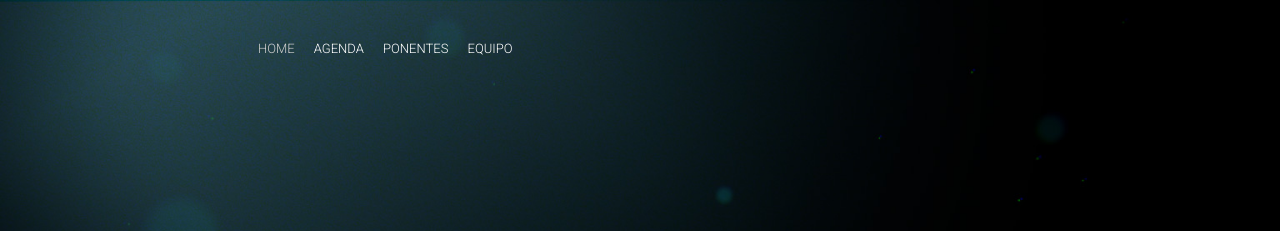
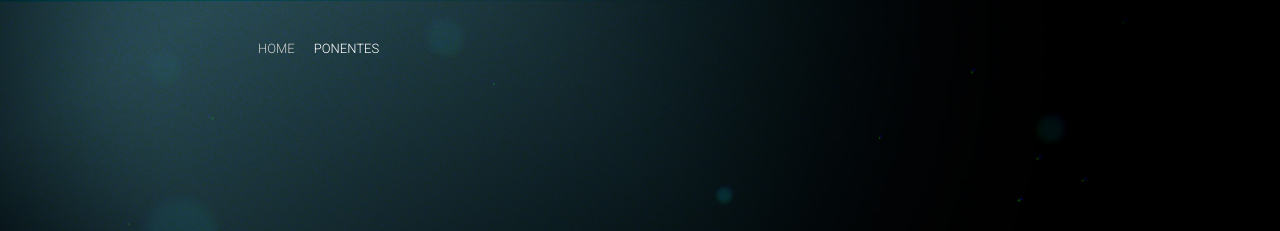
Before and after one commit to wtmalicante/wtmalicante.github.io, a Jekyll site: the page built from index.html, in a window 1280 px wide. Shown: the top 231 px of the page. Built offline with Jekyll 4.4.1, drawn with Linux system fonts in a browser that asks for light colours; nearby versions of some CDN libraries; comment, search, counter and statistics services are not loaded.

Commit message:
Update _config.yml

```diff
--- a/_config.yml
+++ b/_config.yml
@@ -41,9 +41,9 @@ c4sponsorsUrl: "/assets/GDG_DevFest_Partnership.pdf"
 # Navigation
 navigationLinks:
  - {permalink: "/", text: "Home"}
- - {permalink: "/schedule/", text: "Agenda"}
+ #- {permalink: "/schedule/", text: "Agenda"}
  - {permalink: "/speakers/", text: "Ponentes"}
- - {permalink: "/team/", text: "Equipo"}
+ #- {permalink: "/team/", text: "Equipo"}
 bottomNavigationLinks:
  - {link: "https://wtmalicante2018.typeform.com/to/MbFoDP", text: "¡Quiero ser ponente!"}
 rightNavigationButtons:
```
